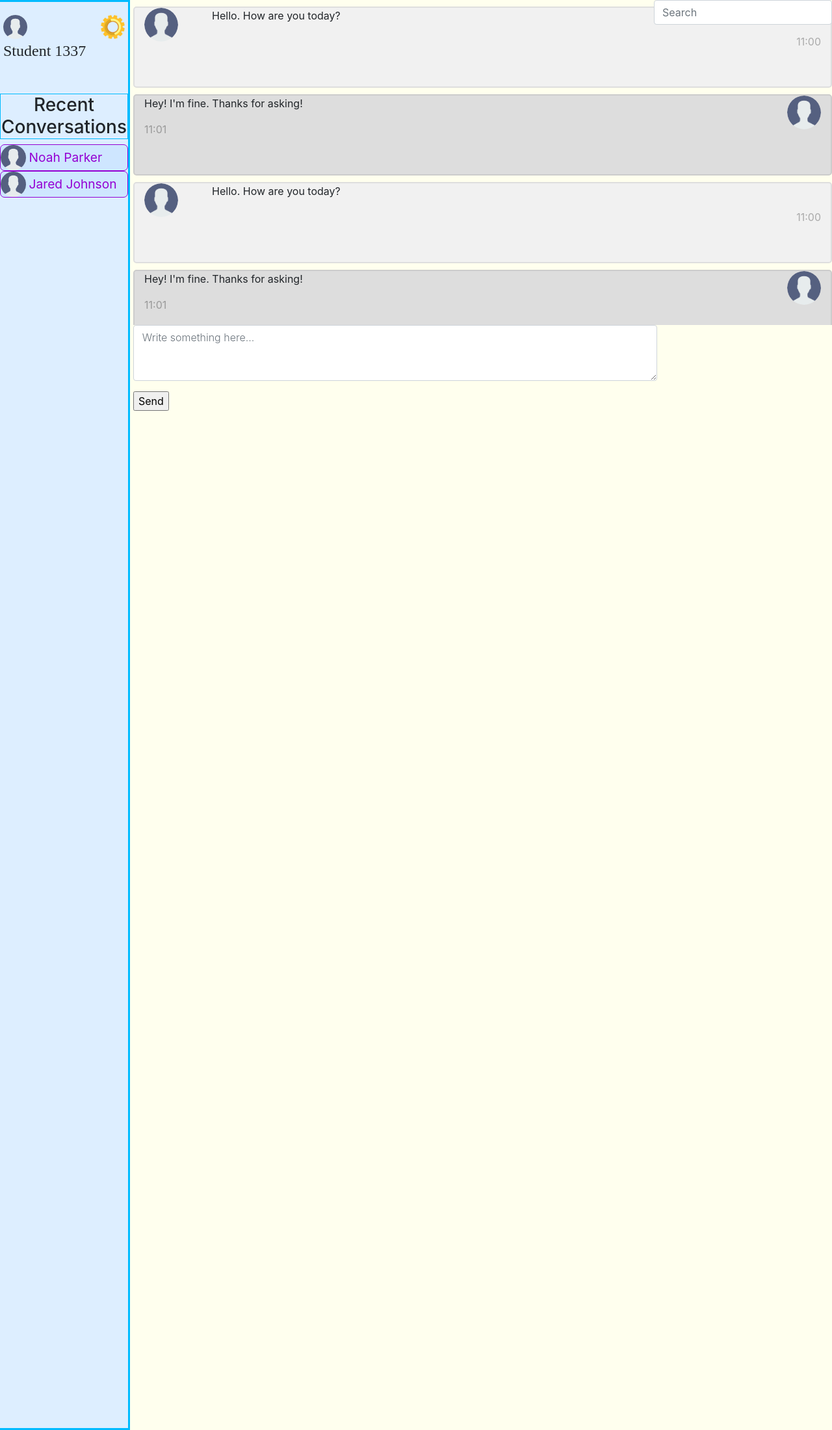
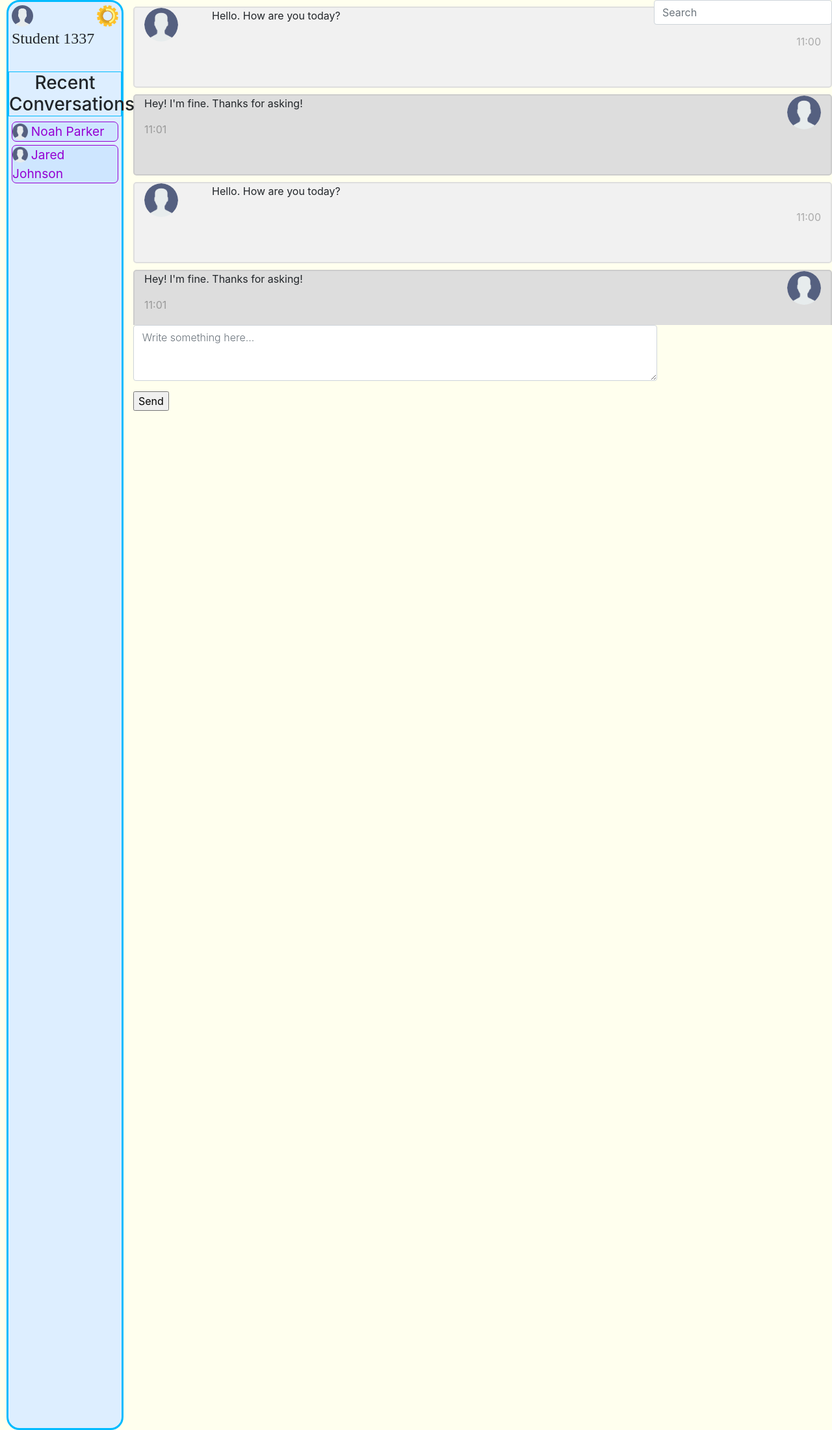
Before and after one commit to Levi-Thieme/Mio, a PHP site: page /html/main.html in a window 1280 px wide. Shown: the whole page at 65% size. Run offline with PHP 8.4, Linux system fonts and the light colour scheme.

Commit message:
Adding some css to sidebar

```diff
--- a/styles/main.css
+++ b/styles/main.css
@@ -79,10 +79,11 @@
 .sidebar{
     background-color: #def;
     height: 100%;
-    width: 200px;
+    width: 180px;
     position:fixed;
+    margin-left: 10px;
     border-style:solid;
-    border-left:5px;
+    border-radius: 20px;
     border-color:#0bf;
 }
 .sidebarHeading{
@@ -113,18 +114,21 @@ html, body{
     background-color:#cee6ff;
     border: solid darkviolet 1px;
     border-radius:7px;
+    margin: 5px 5px;
 }
 .conversation img{
-    width: 20%;
+    width: 15%;
+}
+.conversation a{
+    text-decoration: none;
 }
 .convName{
     font-size: 1.2em;
-    text-decoration:none;
     color:darkviolet;
     vertical-align:middle;
 }
 #myAccount{
-   padding: 20px 5px;
+   padding: 5px;;
     margin-bottom:20px;
 
 }
```
